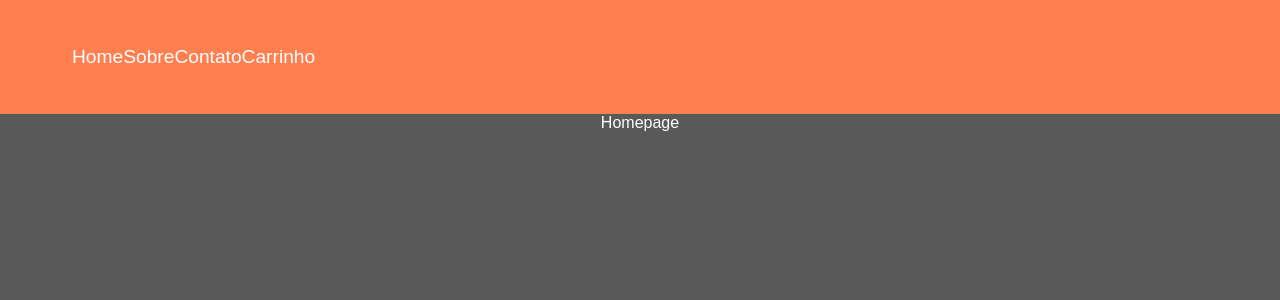
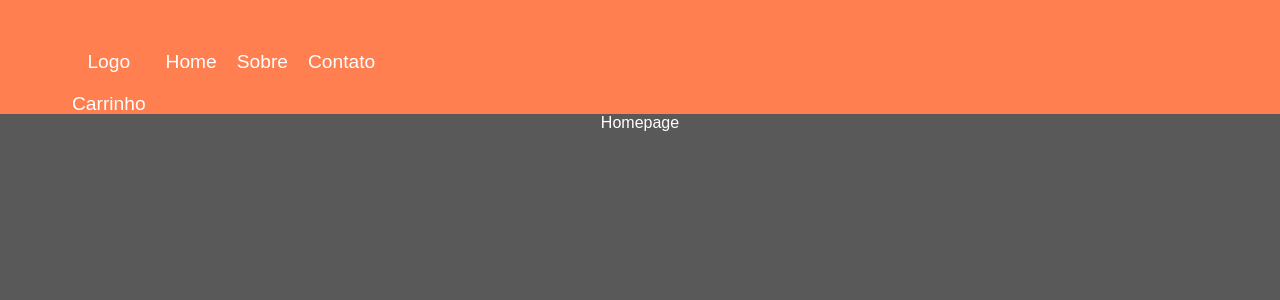
Before and after one commit to nataliafc/ReactWeb-Grupo02, a React (Create React App) app: page / in a window 1280 px wide. Shown: the top 300 px of the page. Built offline with nearby package versions, Linux system fonts and the light colour scheme.

Commit message:
correções nos componentes da Navbar

```diff
--- a/src/components/Navbar/index.jsx
+++ b/src/components/Navbar/index.jsx
@@ -8,6 +8,11 @@ function Navbar() {
     return (
         <nav className='navbar'>
             <ul className={open ? 'nav-links active' : 'nav-links'}>
+                <li className='nav-item'>
+                    <Link to='/' className='nav-logo' onClick={() => setOpen(false)}>
+                        Logo
+                    </Link>
+                </li>
                 <li className='nav-item'>
                     <Link to='/' className='nav-link' onClick={() => setOpen(false)}>
                         Home
--- a/src/components/Navbar/navbar.css
+++ b/src/components/Navbar/navbar.css
@@ -1,17 +1,24 @@
 .navbar {
     height: 50px;
     width: 100%;
+    margin: 0;
     background-color: coral;
     color: aliceblue;
     display: flex;
     justify-content: space-between;
-    align-items: center;
+    align-items: right;
     padding: 2rem;
     font-size: 1.2rem;
 }
 
-.nav-links {
+.nav-logo{
+    text-decoration: none;
+    color: white;
+}
+
+.nav-links{
     display: grid;
+    grid-gap: 20px;
     grid-template-columns: repeat(4, auto);
     list-style: none;
 }
```
